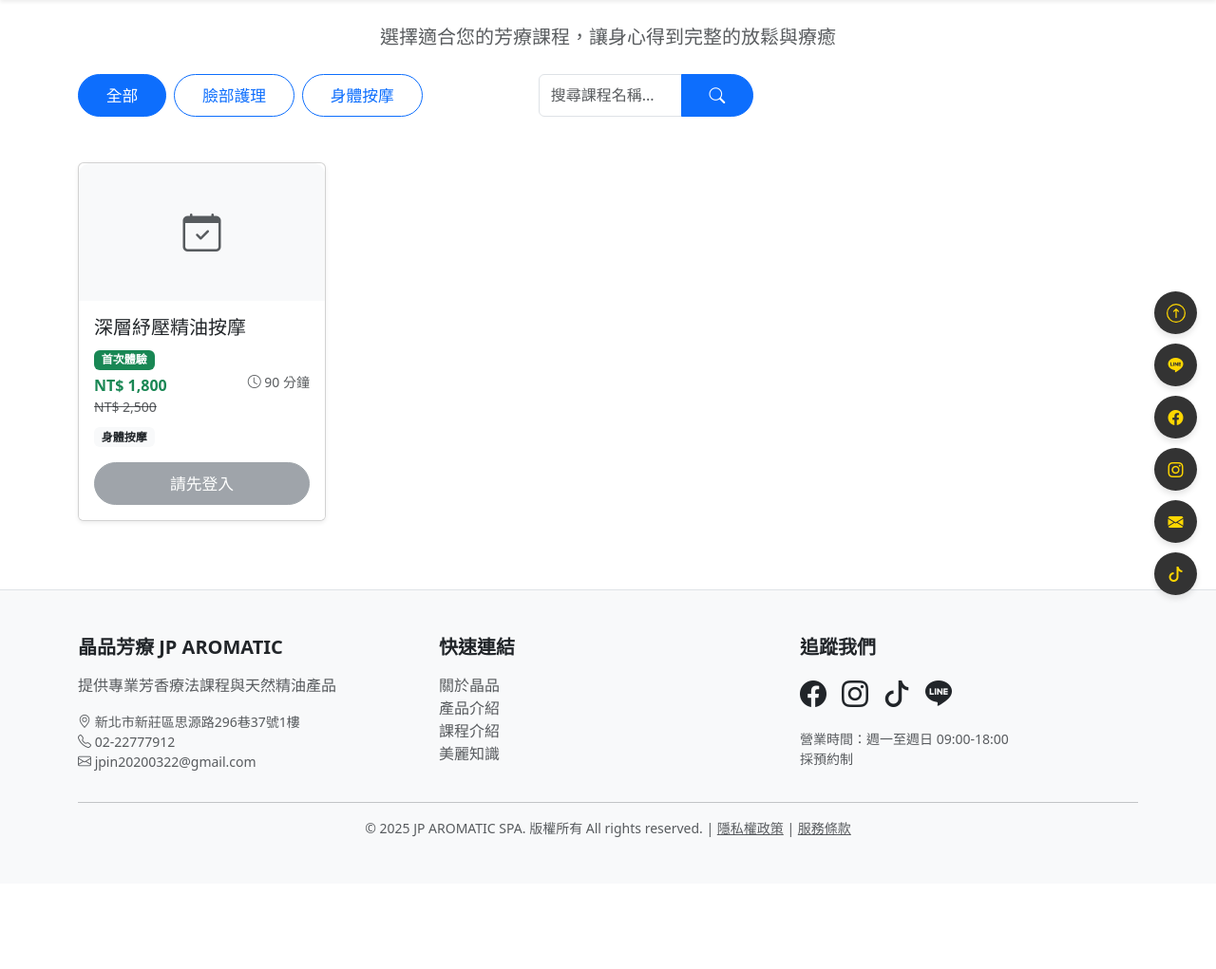
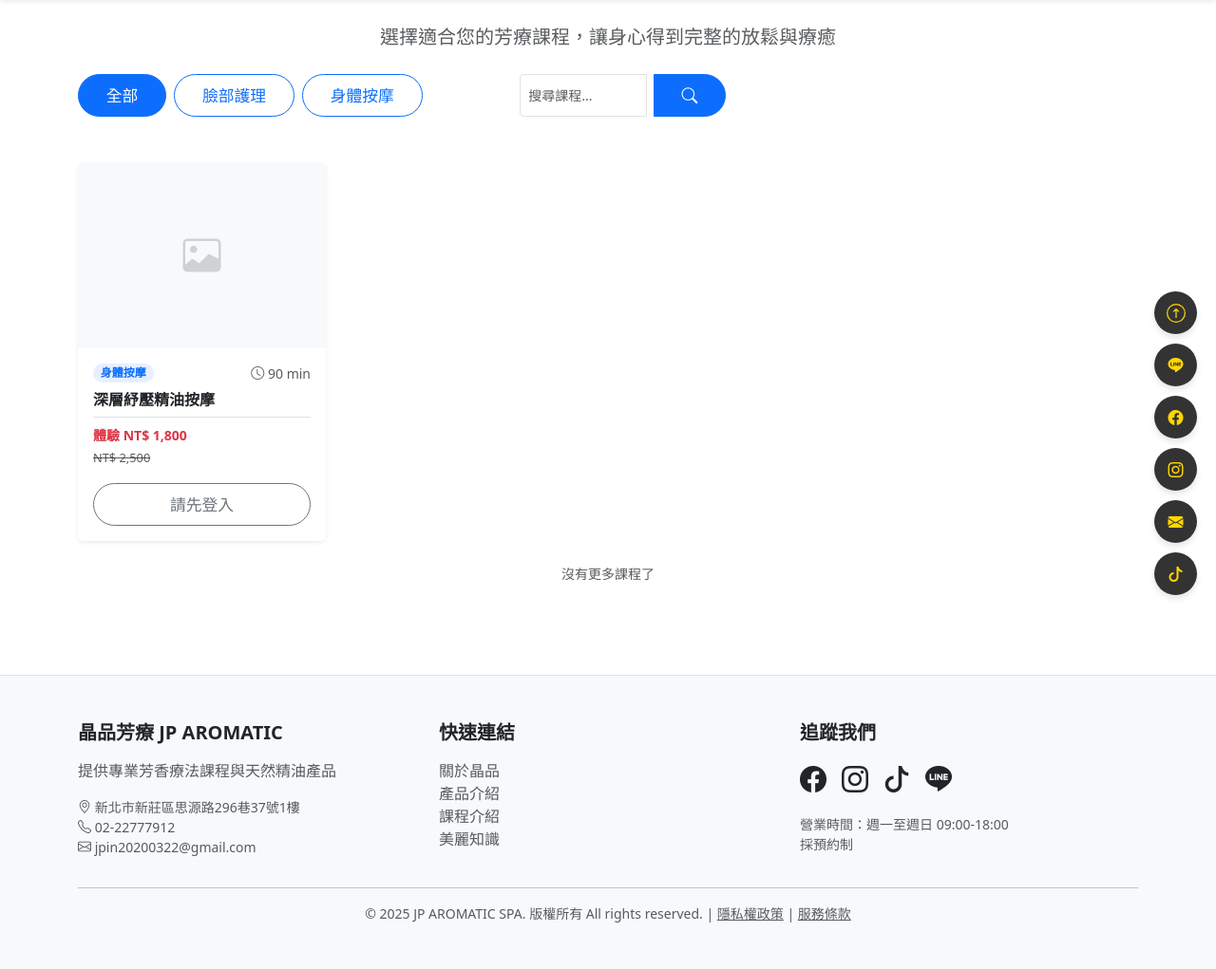
Before and after one commit to AlexChen531922/JP-SPA-Web-Application, a Flask app: page /courses in a window 1280 px wide. Shown: the part 153-1174 px from the top of the page at 95% size. Before the commit the page ends 1035 px from the top, so only its background shows below. Run offline with Flask 3, Linux system fonts and the light colour scheme; data comes from the database, SQL or seed files in the repository; data that the repository does not hold is empty; some libraries are stand-ins or nearby versions.

Commit message:
fix pic display for course and course detail pages

```diff
--- a/project/templates/courses.html
+++ b/project/templates/courses.html
@@ -34,9 +34,8 @@
 
             <div class="col-12 col-lg-4">
                 <form method="GET" action="{{ url_for('main.courses') }}" class="input-group">
-                    <input type="search" name="q" class="form-control" placeholder="搜尋課程名稱..."
-                        value="{{ search_query or '' }}" aria-label="搜尋課程">
-
+                    <input type="text" name="q" class="form-control form-control-sm me-2" placeholder="搜尋課程..."
+                        value="{{ request.args.get('q', '') }}" aria-label="搜尋課程">
                     <button class="btn btn-primary" type="submit">
                         <i class="bi bi-search"></i>
                     </button>
@@ -53,59 +52,57 @@
     </div>
 
     <!-- Course Grid -->
-    <div id="course-list" class="row g-4">
+    <div class="row g-4" id="course-list">
         {% for course in courses %}
         <div class="col-6 col-md-4 col-lg-3">
-            <div class="card h-100 hover-zoom shadow-sm d-flex flex-column">
+            <div class="card h-100 hover-zoom shadow-sm border-0 d-flex flex-column">
 
                 <div data-bs-toggle="modal" data-bs-target="#courseModal{{ course.id }}"
                     class="d-flex flex-column flex-grow-1" style="cursor:pointer;">
 
-                    <div class="ratio ratio-16x9">
-                        {% if course.image %}
-                        <img src="{{ url_for('static', filename=course.image) }}" class="card-img-top object-fit-cover"
-                            alt="{{ course.name }}" loading="lazy"
+                    <div class="ratio ratio-4x3 bg-light rounded-top overflow-hidden">
+                        {% if course.image and course.image.startswith('http') %}
+                        <img src="{{ course.image }}" class="w-100 h-100 object-fit-contain p-2" alt="{{ course.name }}"
+                            loading="lazy"
+                            onerror="this.src='{{ url_for('static', filename='img/default-course.png') }}'">
+                        {% elif course.image %}
+                        <img src="{{ url_for('static', filename='img/' + course.image) }}"
+                            class="w-100 h-100 object-fit-contain p-2" alt="{{ course.name }}" loading="lazy"
                             onerror="this.src='{{ url_for('static', filename='img/default-course.png') }}'">
                         {% else %}
-                        <div class="bg-light d-flex align-items-center justify-content-center">
-                            <i class="bi bi-calendar-check fs-1 text-muted"></i>
+                        <div class="d-flex align-items-center justify-content-center h-100 text-muted">
+                            <i class="bi bi-image fs-1 opacity-25"></i>
                         </div>
                         {% endif %}
                     </div>
 
-                    <div class="card-body d-flex flex-column flex-grow-1">
-                        <h5 class="card-title text-truncate">{{ course.name }}</h5>
-
-                        <div class="d-flex justify-content-between align-items-center mb-2">
-                            <div>
-                                {% if course.experience_price %}
-                                <span class="badge bg-success">首次體驗</span>
-                                <div class="mt-1">
-                                    <span class="text-success fw-bold">NT$ {{ '{:,.0f}'.format(course.experience_price)
-                                        }}</span>
-                                </div>
-                                {% endif %}
-
-                                <p
-                                    class="mb-0 {% if course.experience_price %}text-muted text-decoration-line-through small{% else %}text-primary fw-bold{% endif %}">
-                                    {% if course.regular_price > 0 %}
-                                    NT$ {{ '{:,.0f}'.format(course.regular_price) }}
-                                    {% else %}
-                                    &nbsp;
-                                    {% endif %}
-                                </p>
-                            </div>
+                    <div class="card-body d-flex flex-column p-3">
+                        <div class="d-flex justify-content-between align-items-start mb-2">
+                            <span class="badge bg-primary bg-opacity-10 text-primary rounded-pill">
+                                {{ course.category_name or '精選課程' }}
+                            </span>
                             {% if course.duration %}
-                            <span class="text-muted small"><i class="bi bi-clock"></i> {{ course.duration }} 分鐘</span>
+                            <small class="text-muted"><i class="bi bi-clock"></i> {{ course.duration }} min</small>
                             {% endif %}
                         </div>
 
-                        <div class="mt-auto">
-                            {% if course.category_name %}
-                            <span class="badge bg-light text-dark">{{ course.category_name }}</span>
-                            {% else %}
-                            <span class="badge" style="visibility: hidden;">&nbsp;</span>
-                            {% endif %}
+                        <h5 class="card-title fw-bold fs-6 mb-2 text-truncate">{{ course.name }}</h5>
+
+                        <div class="mt-auto pt-2 border-top">
+                            <div class="d-flex align-items-center justify-content-between">
+                                <div>
+                                    {% if course.experience_price %}
+                                    <span class="text-danger fw-bold d-block small">體驗 NT$ {{
+                                        '{:,.0f}'.format(course.experience_price) }}</span>
+                                    <small class="text-decoration-line-through text-muted"
+                                        style="font-size: 0.8rem;">NT$ {{ '{:,.0f}'.format(course.regular_price)
+                                        }}</small>
+                                    {% else %}
+                                    <span class="text-primary fw-bold">NT$ {{ '{:,.0f}'.format(course.regular_price)
+                                        }}</span>
+                                    {% endif %}
+                                </div>
+                            </div>
                         </div>
                     </div>
                 </div>
@@ -113,90 +110,97 @@
                 <div class="card-footer bg-white border-0 pt-0 pb-3">
                     {% if session.get('user', {}).get('role') in ['customer', 'admin', 'staff'] %}
                     <a href="{{ url_for('main.course_detail', course_id=course.id) }}"
-                        class="btn btn-success btn-sm w-100">
+                        class="btn btn-success btn-sm w-100 rounded-pill">
                         <i class="bi bi-calendar-week"></i> 選擇預約時段
                     </a>
                     {% else %}
-                    <button class="btn btn-secondary btn-sm w-100" disabled>請先登入</button>
+                    <a href="{{ url_for('auth.login') }}"
+                        class="btn btn-outline-secondary btn-sm w-100 rounded-pill">請先登入</a>
                     {% endif %}
                 </div>
 
             </div>
         </div>
+        {% else %}
+        <div class="col-12 text-center py-5">
+            <div class="text-muted">
+                <i class="bi bi-search fs-1 d-block mb-3"></i>
+                <p>沒有找到相關課程</p>
+            </div>
+        </div>
         {% endfor %}
     </div>
 
-    <!-- Loading Indicator -->
-    <div id="loading" class="text-center mt-4" style="display:none;">
-        <div class="spinner-border text-primary" role="status">
-            <span class="visually-hidden">載入中...</span>
-        </div>
-        <p class="text-muted mt-2">載入更多課程...</p>
-    </div>
-
-    <!-- No More Courses -->
-    <div id="no-more" class="text-center text-muted mt-4" style="display:none;">
-        <p>已顯示全部課程</p>
-    </div>
-
-    <!-- Empty State -->
-    {% if courses|length == 0 %}
-    <div class="text-center py-5">
-        <i class="bi bi-inbox fs-1 text-muted"></i>
-        <p class="text-muted mt-3">目前沒有課程</p>
-        <a href="{{ url_for('main.courses') }}" class="btn btn-primary">瀏覽全部課程</a>
-    </div>
-    {% endif %}
-
-    <!-- Modals -->
     {% for course in courses %}
-    <div class="modal fade" id="courseModal{{ course.id }}" tabindex="-1"
-        aria-labelledby="courseModalLabel{{ course.id }}" aria-hidden="true">
+    <div class="modal fade" id="courseModal{{ course.id }}" tabindex="-1" aria-hidden="true">
         <div class="modal-dialog modal-lg modal-dialog-centered">
-            <div class="modal-content">
-                <div class="modal-header">
-                    <h5 class="modal-title" id="courseModalLabel{{ course.id }}">{{ course.name }}</h5>
+            <div class="modal-content border-0 shadow">
+                <div class="modal-header border-0">
+                    <h5 class="modal-title fw-bold">{{ course.name }}</h5>
                     <button type="button" class="btn-close" data-bs-dismiss="modal" aria-label="Close"></button>
                 </div>
                 <div class="modal-body">
-                    {% if course.image %}
-                    <img src="{{ url_for('static', filename=course.image) }}" class="img-fluid mb-3"
-                        alt="{{ course.name }}">
-                    {% endif %}
-                    <p><strong>類別：</strong> {{ course.category_name or '無' }}</p>
-                    <p><strong>課程時長：</strong> {{ course.duration or '未知' }} 分鐘</p>
-                    <p><strong>價格：</strong>
-                        {% if course.experience_price %}
-                        <span class="text-success fw-bold">首次體驗 NT$ {{ '{:,.0f}'.format(course.experience_price)
-                            }}</span>
-                        {% if course.regular_price > 0 %}
-                        <span class="text-decoration-line-through text-muted">NT$ {{
-                            '{:,.0f}'.format(course.regular_price) }}</span>
+                    <div class="text-center mb-3 bg-light rounded p-2">
+                        {% if course.image and course.image.startswith('http') %}
+                        <img src="{{ course.image }}" class="img-fluid rounded"
+                            style="max-height: 400px; object-fit: contain;" alt="{{ course.name }}">
+                        {% elif course.image %}
+                        <img src="{{ url_for('static', filename='img/' + course.image) }}" class="img-fluid rounded"
+                            style="max-height: 400px; object-fit: contain;" alt="{{ course.name }}">
                         {% endif %}
-                        {% else %}
-                        {% if course.regular_price > 0 %}
-                        NT$ {{ '{:,.0f}'.format(course.regular_price) }}
+                    </div>
+
+                    <div class="row g-3">
+                        <div class="col-md-6">
+                            <p class="mb-1 text-muted small">課程類別</p>
+                            <p class="fw-bold">{{ course.category_name or '一般課程' }}</p>
+                        </div>
+                        <div class="col-md-6">
+                            <p class="mb-1 text-muted small">所需時間</p>
+                            <p class="fw-bold">{{ course.duration or '--' }} 分鐘</p>
+                        </div>
+                        <div class="col-12">
+                            <p class="mb-1 text-muted small">課程價格</p>
+                            {% if course.experience_price %}
+                            <span class="text-danger fw-bold fs-5 me-2">體驗價 NT$ {{
+                                '{:,.0f}'.format(course.experience_price) }}</span>
+                            <span class="text-decoration-line-through text-muted">原價 NT$ {{
+                                '{:,.0f}'.format(course.regular_price) }}</span>
+                            {% else %}
+                            <span class="text-primary fw-bold fs-5">NT$ {{ '{:,.0f}'.format(course.regular_price)
+                                }}</span>
+                            {% endif %}
+                        </div>
+
+                        {% if course.description %}
+                        <div class="col-12">
+                            <hr>
+                            <p class="mb-1 text-muted small">課程介紹</p>
+                            <div class="text-secondary" style="white-space: pre-line;">{{ course.description }}</div>
+                        </div>
                         {% endif %}
-                        {% endif %}
-                    </p>
-                    {% if course.description %}
-                    <hr>
-                    <p>{{ course.description }}</p>
-                    {% endif %}
+                    </div>
                 </div>
-                <div class="modal-footer">
-                    {% if session.get('user', {}).get('role') in ['customer', 'admin', 'staff'] %}
-                    <a href="{{ url_for('main.course_detail', course_id=course.id) }}" class="btn btn-success w-100">
-                        <i class="bi bi-calendar-week"></i> 前往選擇時段
+                <div class="modal-footer border-0">
+                    <button type="button" class="btn btn-light rounded-pill" data-bs-dismiss="modal">關閉</button>
+                    <a href="{{ url_for('main.course_detail', course_id=course.id) }}"
+                        class="btn btn-primary rounded-pill px-4">
+                        前往預約
                     </a>
-                    {% else %}
-                    <button class="btn btn-secondary w-100" disabled>請先登入</button>
-                    {% endif %}
                 </div>
             </div>
         </div>
     </div>
     {% endfor %}
+
+    <div id="loading-indicator" class="text-center py-4" style="display: none;">
+        <div class="spinner-border text-primary" role="status">
+            <span class="visually-hidden">Loading...</span>
+        </div>
+    </div>
+    <div id="no-more-courses" class="text-center py-4 text-muted small" style="display: none;">
+        沒有更多課程了
+    </div>
 
 </div>
 {% endblock %}
@@ -205,42 +209,42 @@
 <script>
     let page = 1;
     let loading = false;
-    let hasMore = {{ 'true' if courses| length >= 15 else 'false' }};
-    const courseList = document.getElementById('course-list');
-    const loadingIndicator = document.getElementById('loading');
-    const noMoreIndicator = document.getElementById('no-more');
-    const currentCategory = {{ current_category| tojson }};
-    const searchQuery = {{ search_query| tojson }};
+    let hasMore = true;
+    const categoryId = "{{ current_category or '' }}";
+    const searchQuery = "{{ request.args.get('q', '') }}";
 
     // Infinite scroll
     function loadMoreCourses() {
         if (loading || !hasMore) return;
 
-        const scrollTop = window.scrollY;
-        const windowHeight = window.innerHeight;
-        const docHeight = document.documentElement.scrollHeight;
+        if ((window.innerHeight + window.scrollY) >= document.body.offsetHeight - 500) {
+            loading = true;
+            document.getElementById('loading-indicator').style.display = 'block';
 
-        if (scrollTop + windowHeight >= docHeight - 300) {
-            loading = true;
-            page += 1;
-            loadingIndicator.style.display = 'block';
-
-            let url = `/courses?page=${page}`;
-            if (currentCategory) url += `&category=${currentCategory}`;
-            if (searchQuery) url += `&q=${encodeURIComponent(searchQuery)}`;
+            page++;
+            let url = `{{ url_for('main.courses') }}?page=${page}`;
+            if (categoryId) url += `&category=${categoryId}`;
+            if (searchQuery) url += `&q=${searchQuery}`;
 
             fetch(url, { headers: { 'X-Requested-With': 'XMLHttpRequest' } })
-                .then(res => res.text())
+                .then(response => response.text())
                 .then(html => {
+                    const loadingIndicator = document.getElementById('loading-indicator');
+                    const noMoreIndicator = document.getElementById('no-more-courses');
                     loadingIndicator.style.display = 'none';
 
                     if (html.trim()) {
-                        const tempDiv = document.createElement('div');
-                        tempDiv.innerHTML = html;
-                        const newItems = tempDiv.querySelectorAll('.col-6');
+                        const parser = new DOMParser();
+                        const doc = parser.parseFromString(html, 'text/html');
+                        // 這裡要注意：要同時抓取新的卡片和新的 Modal
+                        const newItems = doc.querySelectorAll('.col-6');
+                        const newModals = doc.querySelectorAll('.modal');
 
                         if (newItems.length > 0) {
+                            const courseList = document.getElementById('course-list');
                             newItems.forEach(item => courseList.appendChild(item));
+                            // 將新的 Modal 加到 body 或列表後方
+                            newModals.forEach(modal => courseList.appendChild(modal));
                             loading = false;
                         } else {
                             hasMore = false;
@@ -253,7 +257,7 @@
                 })
                 .catch(err => {
                     console.error('載入失敗:', err);
-                    loadingIndicator.style.display = 'none';
+                    document.getElementById('loading-indicator').style.display = 'none';
                     loading = false;
                 });
         }
@@ -262,12 +266,6 @@
     if (hasMore) {
         window.addEventListener('scroll', loadMoreCourses);
     }
-
-    // Hover effect
-    document.querySelectorAll('.hover-zoom').forEach(card => {
-        card.addEventListener('mouseenter', function () { this.style.transform = 'translateY(-5px)'; });
-        card.addEventListener('mouseleave', function () { this.style.transform = 'translateY(0)'; });
-    });
 </script>
 
 <style>
```
Also changed, not shown: project/templates/course_detail.html (+113 -92 lines).
